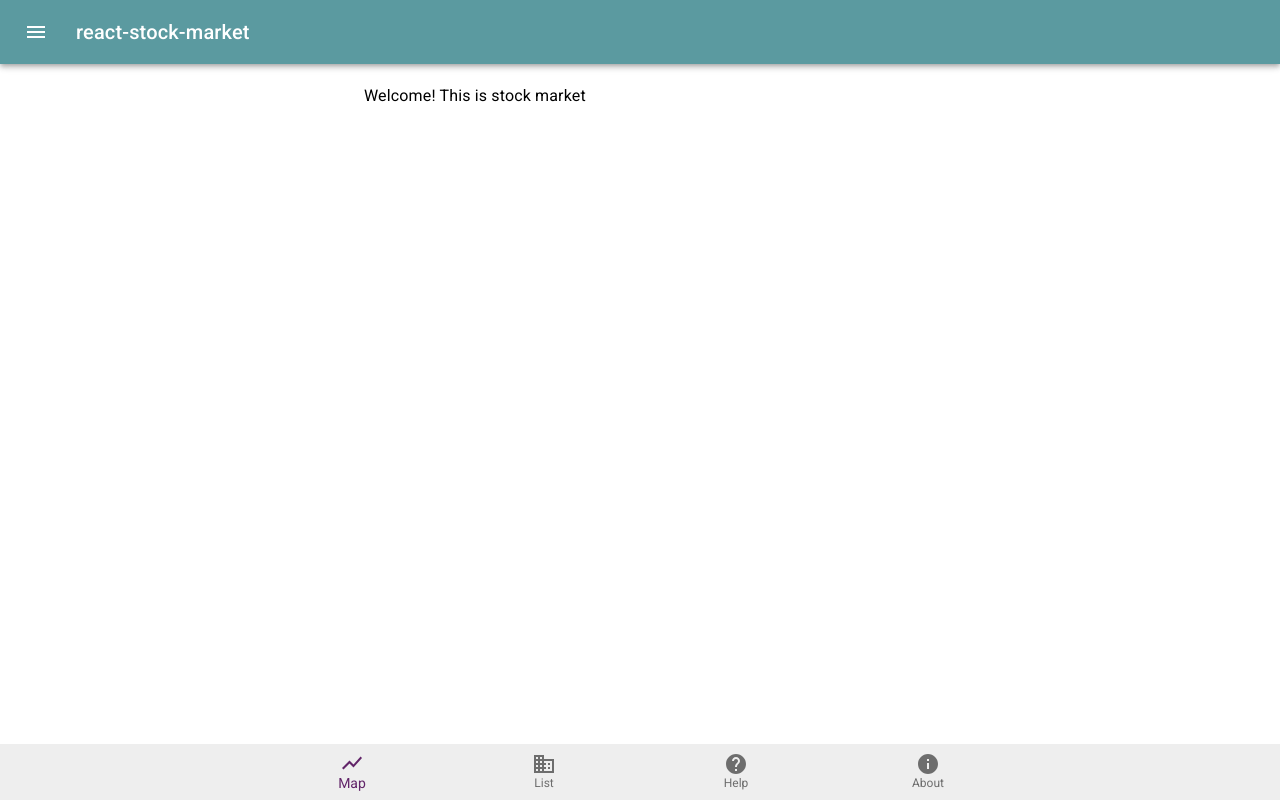
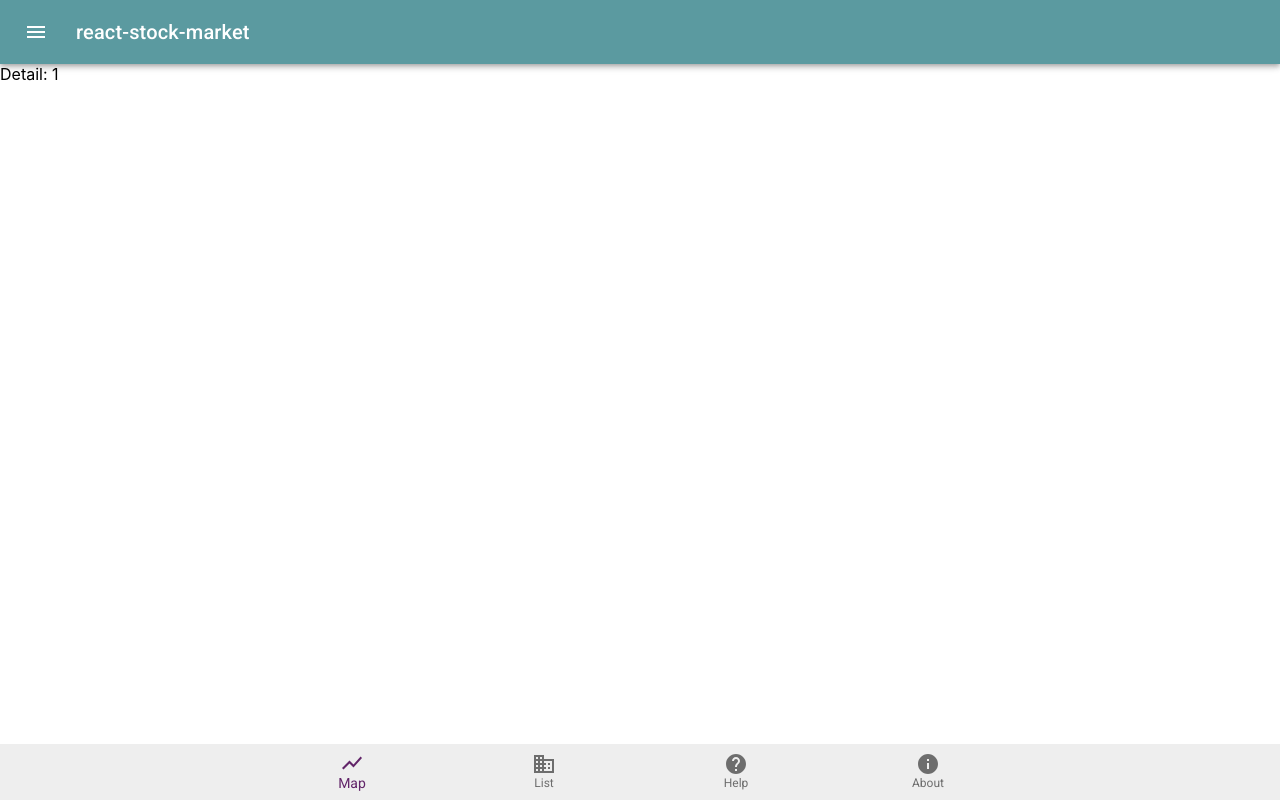
Before and after one commit to leyuri/react-stock-market, a React (Create React App) app: page /companies/1 in a window 1280 px wide. Built offline with nearby package versions, Linux system fonts and the light colour scheme; no server answers.

Commit message:
Add CompanyPage

```diff
--- a/src/App.js
+++ b/src/App.js
@@ -15,6 +15,7 @@ import AboutPage from "./pages/AboutPage";
 import HelpPage from "./pages/HelpPage";
 import CompanyListPage from "./pages/CompanyListPage";
 import MainPage from "./pages/MainPage";
+import CompanyPage from "./pages/CompanyPage";
 
 const useStyles = makeStyles((theme) => ({
   // theme라는게 넘어오면 테마에 기본적인 space들이 정해져 있다.
@@ -44,6 +45,9 @@ function App() {
             <Route path="/help">
               <HelpPage />
             </Route>
+            <Route path="/companies/:symbol">
+              <CompanyPage />
+            </Route>
             <Route path="/">
               <MainPage />
             </Route>
--- /dev/null
+++ b/src/pages/CompanyPage.js
@@ -0,0 +1,21 @@
+import React from 'react'
+import AppBar from "../components/AppBar";
+import BottomNav from "../components/BottomNav";
+import { useParams } from "react-router-dom";
+import { useSelector } from "react-redux";
+
+const CompanyPage = () => {
+
+    const { symbol } = useParams();
+    // stores 중에 내가 원하는 스토어를 가져올 수 있어야 한다.
+    const company = useSelector(state => state.symbolsList[symbol])
+
+    return (
+        <div>
+            <AppBar/>
+            Detail: {symbol}
+            <BottomNav/>
+        </div>
+    )
+};
+export default CompanyPage;
```
